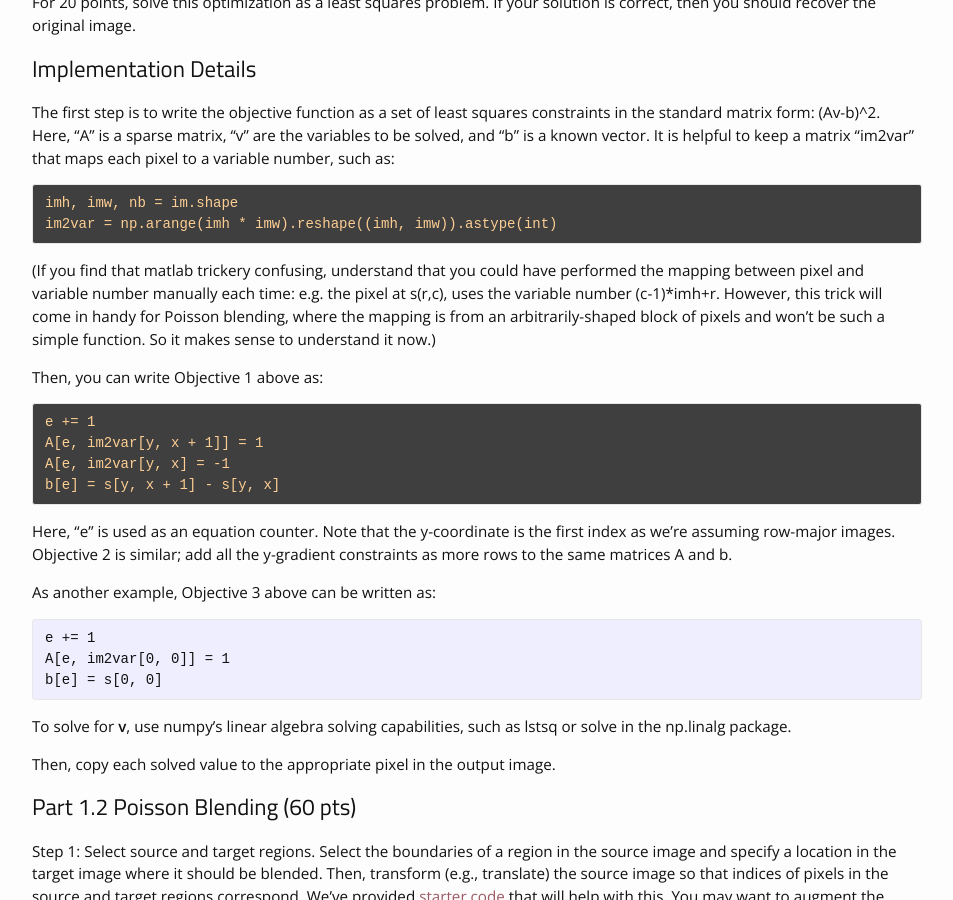
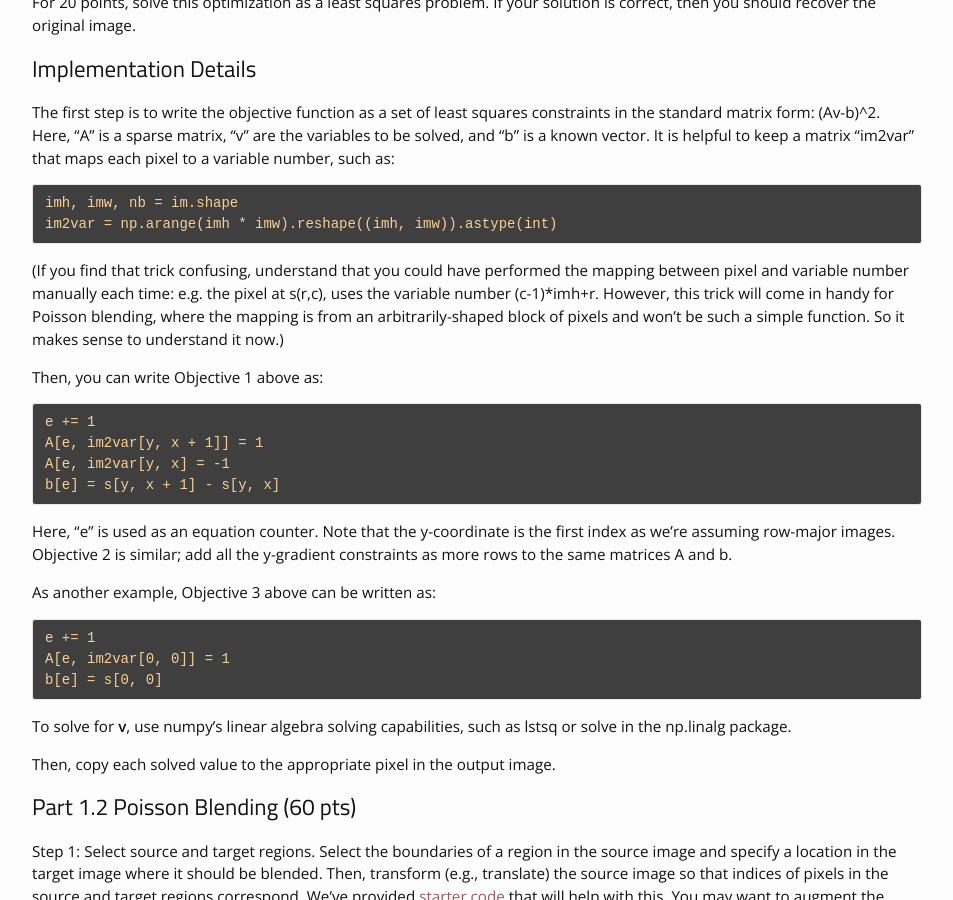
Before and after one commit to kazemnejad/jekyll-course-website-template, a Jekyll site: the page built from _assignments/hw2.md, in a window 1280 px wide and 900 px high, scrolled down 2849 px. Shown: the whole window, without its empty margins (163-1116 px from the left). Built offline with Jekyll 4.4.1, drawn with Linux system fonts in a browser that asks for light colours; nearby versions of some CDN libraries; part of the change alters nothing that is shown; some of the changed text lies outside the part shown.

Commit message:
update code

`````diff
--- a/_assignments/hw2.md
+++ b/_assignments/hw2.md
@@ -61,7 +61,7 @@ The first step is to write the objective function as a set of least squares cons
 imh, imw, nb = im.shape
 im2var = np.arange(imh * imw).reshape((imh, imw)).astype(int)
 ```
-<span style="font-size:2;">(If you find that matlab trickery confusing, understand that you could have performed the mapping between pixel and variable number manually each time: e.g. the pixel at s(r,c), uses the variable number (c-1)*imh+r. However, this trick will come in handy for Poisson blending, where the mapping is from an arbitrarily-shaped block of pixels and won't be such a simple function. So it makes sense to understand it now.)</span>
+<span style="font-size:2;">(If you find that trick confusing, understand that you could have performed the mapping between pixel and variable number manually each time: e.g. the pixel at s(r,c), uses the variable number (c-1)*imh+r. However, this trick will come in handy for Poisson blending, where the mapping is from an arbitrarily-shaped block of pixels and won't be such a simple function. So it makes sense to understand it now.)</span>
 
 Then, you can write Objective 1 above as:
 ```
@@ -73,7 +73,7 @@ b[e] = s[y, x + 1] - s[y, x]
 Here, "e" is used as an equation counter. Note that the y-coordinate is the first index as we're assuming row-major images. Objective 2 is similar; add all the y-gradient constraints as more rows to the same matrices A and b.
 
 As another example, Objective 3 above can be written as:
-````
+```
 e += 1
 A[e, im2var[0, 0]] = 1
 b[e] = s[0, 0]
@@ -140,9 +140,14 @@ This assignment will be graded out of 100 points, as follows:
 - **(25 points)** Next, show at least two more results for Poisson blending, including one that doesn't work so well (failure example). Explain any difficulties and possible reasons for bad results.
 
 
+## Some Hints
+- You may use `scipy.sparse` for large sparse matrix computation.
+- Pay attention to the image intensity scale. Sometimes the bug is in the visualization even though the algorithm is right.
+- Pay attention to the boundary condition.
+
 ## Materials
-- [Images](todo)
-- [Starter Code](todo), including a top-level script and functions to select the source region and align source and target images for blending.
+- [Images](http://www.andrew.cmu.edu/course/16-726/projects/handout/proj2/demo_data.zip)
+- [Starter Code](http://www.andrew.cmu.edu/course/16-726/projects/handout/proj2/starter_code.zip), including a top-level script (`proj2_starter.py`) and functions(`masking_code.py`, `README.md`) to select the source region and align source and target images for blending.
 
 __Acknowledgement__:
 The assignment is credit to [Berkeley CS194-26](https://inst.eecs.berkeley.edu/~cs194-26/fa18/hw/proj3/)
`````
